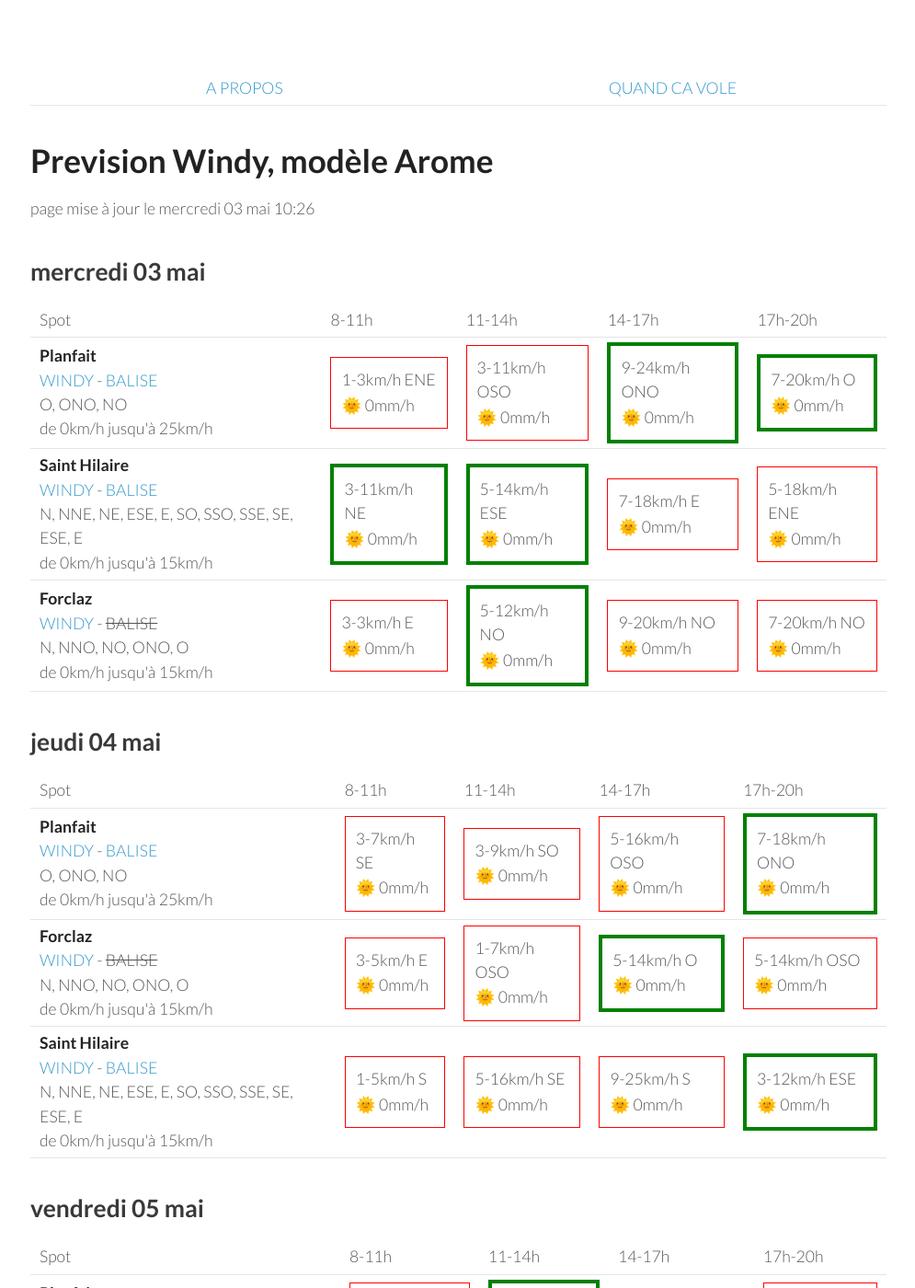
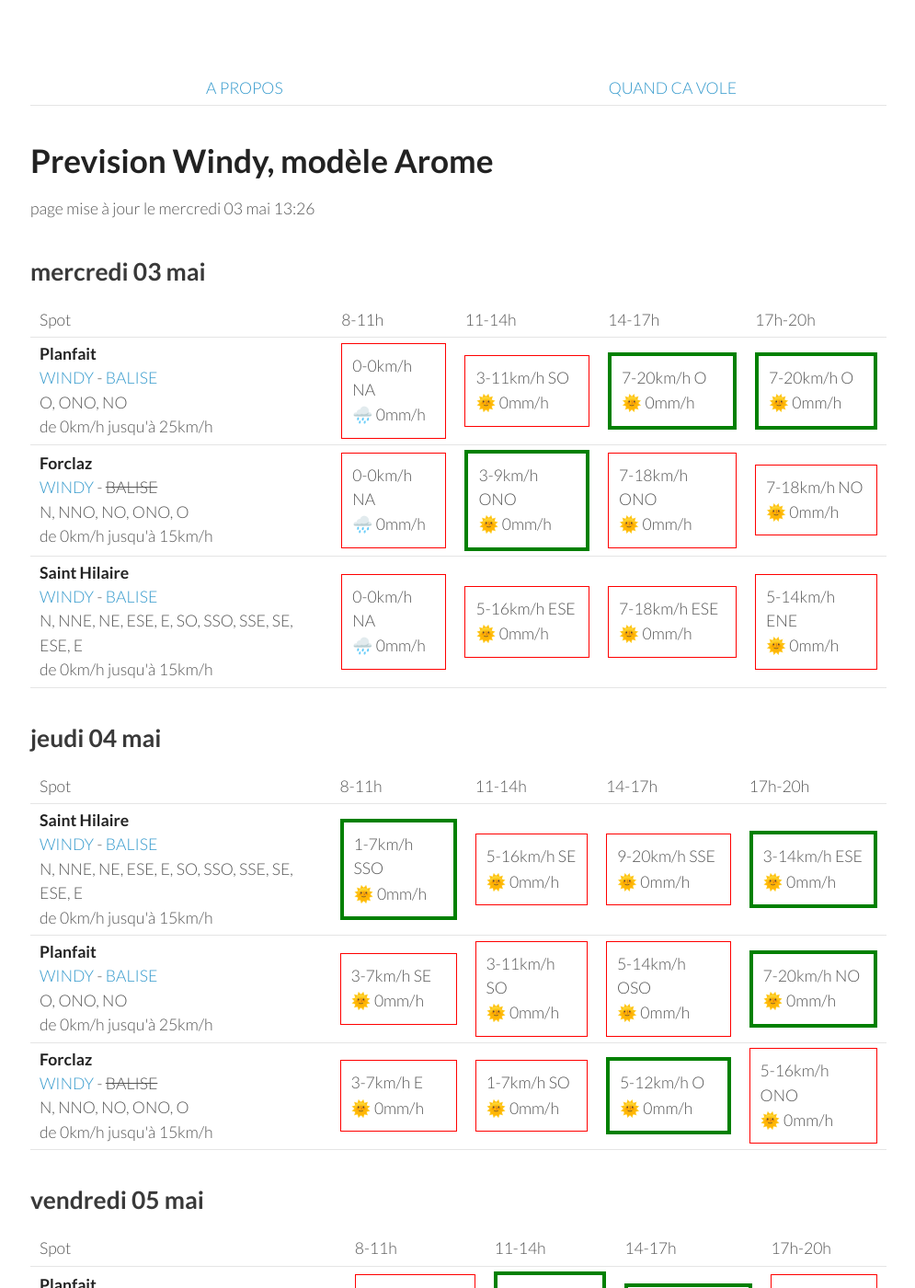
Before and after one commit to parapente-dans-le-nord/parapente-dans-le-nord.github.io, a Jekyll site: the page built from alpes_nord.markdown, in a window 1280 px wide and 1400 px high. Shown: the whole window at 92% size, without its empty margins (25-1020 px from the left). Built offline with Jekyll 4.4.1, drawn with Linux system fonts in a browser that asks for light colours; some of the changed text lies outside the part shown.

Commit message:
update index.markdown

```diff
--- a/alpes_nord.markdown
+++ b/alpes_nord.markdown
@@ -7,7 +7,7 @@ title:  "Tous les spots"
 {: .links}
 
 # Prevision Windy, modèle Arome
-page mise à jour le mercredi 03 mai 10:26
+page mise à jour le mercredi 03 mai 13:26
 
 ## mercredi 03 mai
 
@@ -24,31 +24,28 @@ page mise à jour le mercredi 03 mai 10:26
 <tr>
         <td><strong>Planfait</strong><br><a href="https://windy.com/45.853/6.223?45.415,6.223,8">WINDY</a> - <span class=""><a href="https://www.openwindmap.org/PP496">BALISE</a> </span><br> <span class="vent-favorable">O, ONO, NO</span><br><span class="force-vent">de 0km/h jusqu'à 25km/h</span> </td>
 
-            <td><div class="not-flyable"><p>1-3km/h ENE</p><p>🌞 0mm/h</p></div></td>
-            <td><div class="not-flyable"><p>3-11km/h OSO</p><p>🌞 0mm/h</p></div></td>
-            <td><div class="flyable"><p>9-24km/h ONO</p><p>🌞 0mm/h</p></div></td>
+            <td><div class="not-flyable"><p>0-0km/h NA</p><p>🌧️ 0mm/h</p></div></td>
+            <td><div class="not-flyable"><p>3-11km/h SO</p><p>🌞 0mm/h</p></div></td>
+            <td><div class="flyable"><p>7-20km/h O</p><p>🌞 0mm/h</p></div></td>
             <td><div class="flyable"><p>7-20km/h O</p><p>🌞 0mm/h</p></div></td>
 
+    </tr>
+<tr>
+        <td><strong>Forclaz</strong><br><a href="https://windy.com/45.814/6.247?45.375,6.246,8,m:eVwaglz">WINDY</a> - <span class="no-balise"> BALISE </span><br> <span class="vent-favorable">N, NNO, NO, ONO, O</span><br><span class="force-vent">de 0km/h jusqu'à 15km/h</span> </td>
+
+            <td><div class="not-flyable"><p>0-0km/h NA</p><p>🌧️ 0mm/h</p></div></td>
+            <td><div class="flyable"><p>3-9km/h ONO</p><p>🌞 0mm/h</p></div></td>
+            <td><div class="not-flyable"><p>7-18km/h ONO</p><p>🌞 0mm/h</p></div></td>
+            <td><div class="not-flyable"><p>7-18km/h NO</p><p>🌞 0mm/h</p></div></td>
 
     </tr>
 <tr>
         <td><strong>Saint Hilaire</strong><br><a href="https://windy.com/45.307/5.888?45.087,5.889,9,m:eUFagkX">WINDY</a> - <span class=""><a href="http://www.balisemeteo.com/balise.php?idBalise=61">BALISE</a> </span><br> <span class="vent-favorable">N, NNE, NE, ESE, E, SO, SSO, SSE, SE, ESE, E</span><br><span class="force-vent">de 0km/h jusqu'à 15km/h</span> </td>
 
-            <td><div class="flyable"><p>3-11km/h NE</p><p>🌞 0mm/h</p></div></td>
-            <td><div class="flyable"><p>5-14km/h ESE</p><p>🌞 0mm/h</p></div></td>
-            <td><div class="not-flyable"><p>7-18km/h E</p><p>🌞 0mm/h</p></div></td>
-            <td><div class="not-flyable"><p>5-18km/h ENE</p><p>🌞 0mm/h</p></div></td>
-
-
-    </tr>
-<tr>
-        <td><strong>Forclaz</strong><br><a href="https://windy.com/45.814/6.247?45.375,6.246,8,m:eVwaglz">WINDY</a> - <span class="no-balise"> BALISE </span><br> <span class="vent-favorable">N, NNO, NO, ONO, O</span><br><span class="force-vent">de 0km/h jusqu'à 15km/h</span> </td>
-
-            <td><div class="not-flyable"><p>3-3km/h E</p><p>🌞 0mm/h</p></div></td>
-            <td><div class="flyable"><p>5-12km/h NO</p><p>🌞 0mm/h</p></div></td>
-            <td><div class="not-flyable"><p>9-20km/h NO</p><p>🌞 0mm/h</p></div></td>
-            <td><div class="not-flyable"><p>7-20km/h NO</p><p>🌞 0mm/h</p></div></td>
-
+            <td><div class="not-flyable"><p>0-0km/h NA</p><p>🌧️ 0mm/h</p></div></td>
+            <td><div class="not-flyable"><p>5-16km/h ESE</p><p>🌞 0mm/h</p></div></td>
+            <td><div class="not-flyable"><p>7-18km/h ESE</p><p>🌞 0mm/h</p></div></td>
+            <td><div class="not-flyable"><p>5-14km/h ENE</p><p>🌞 0mm/h</p></div></td>
 
     </tr>
 
@@ -68,32 +65,32 @@ page mise à jour le mercredi 03 mai 10:26
       <td>17h-20h</td>
     </tr>
 <tr>
+        <td><strong>Saint Hilaire</strong><br><a href="https://windy.com/45.307/5.888?45.087,5.889,9,m:eUFagkX">WINDY</a> - <span class=""><a href="http://www.balisemeteo.com/balise.php?idBalise=61">BALISE</a> </span><br> <span class="vent-favorable">N, NNE, NE, ESE, E, SO, SSO, SSE, SE, ESE, E</span><br><span class="force-vent">de 0km/h jusqu'à 15km/h</span> </td>
+
+            <td><div class="flyable"><p>1-7km/h SSO</p><p>🌞 0mm/h</p></div></td>
+            <td><div class="not-flyable"><p>5-16km/h SE</p><p>🌞 0mm/h</p></div></td>
+            <td><div class="not-flyable"><p>9-20km/h SSE</p><p>🌞 0mm/h</p></div></td>
+            <td><div class="flyable"><p>3-14km/h ESE</p><p>🌞 0mm/h</p></div></td>
+
+
+    </tr>
+<tr>
         <td><strong>Planfait</strong><br><a href="https://windy.com/45.853/6.223?45.415,6.223,8">WINDY</a> - <span class=""><a href="https://www.openwindmap.org/PP496">BALISE</a> </span><br> <span class="vent-favorable">O, ONO, NO</span><br><span class="force-vent">de 0km/h jusqu'à 25km/h</span> </td>
 
             <td><div class="not-flyable"><p>3-7km/h SE</p><p>🌞 0mm/h</p></div></td>
-            <td><div class="not-flyable"><p>3-9km/h SO</p><p>🌞 0mm/h</p></div></td>
-            <td><div class="not-flyable"><p>5-16km/h OSO</p><p>🌞 0mm/h</p></div></td>
-            <td><div class="flyable"><p>7-18km/h ONO</p><p>🌞 0mm/h</p></div></td>
+            <td><div class="not-flyable"><p>3-11km/h SO</p><p>🌞 0mm/h</p></div></td>
+            <td><div class="not-flyable"><p>5-14km/h OSO</p><p>🌞 0mm/h</p></div></td>
+            <td><div class="flyable"><p>7-20km/h NO</p><p>🌞 0mm/h</p></div></td>
 
 
     </tr>
 <tr>
         <td><strong>Forclaz</strong><br><a href="https://windy.com/45.814/6.247?45.375,6.246,8,m:eVwaglz">WINDY</a> - <span class="no-balise"> BALISE </span><br> <span class="vent-favorable">N, NNO, NO, ONO, O</span><br><span class="force-vent">de 0km/h jusqu'à 15km/h</span> </td>
 
-            <td><div class="not-flyable"><p>3-5km/h E</p><p>🌞 0mm/h</p></div></td>
-            <td><div class="not-flyable"><p>1-7km/h OSO</p><p>🌞 0mm/h</p></div></td>
-            <td><div class="flyable"><p>5-14km/h O</p><p>🌞 0mm/h</p></div></td>
-            <td><div class="not-flyable"><p>5-14km/h OSO</p><p>🌞 0mm/h</p></div></td>
-
-
-    </tr>
-<tr>
-        <td><strong>Saint Hilaire</strong><br><a href="https://windy.com/45.307/5.888?45.087,5.889,9,m:eUFagkX">WINDY</a> - <span class=""><a href="http://www.balisemeteo.com/balise.php?idBalise=61">BALISE</a> </span><br> <span class="vent-favorable">N, NNE, NE, ESE, E, SO, SSO, SSE, SE, ESE, E</span><br><span class="force-vent">de 0km/h jusqu'à 15km/h</span> </td>
-
-            <td><div class="not-flyable"><p>1-5km/h S</p><p>🌞 0mm/h</p></div></td>
-            <td><div class="not-flyable"><p>5-16km/h SE</p><p>🌞 0mm/h</p></div></td>
-            <td><div class="not-flyable"><p>9-25km/h S</p><p>🌞 0mm/h</p></div></td>
-            <td><div class="flyable"><p>3-12km/h ESE</p><p>🌞 0mm/h</p></div></td>
+            <td><div class="not-flyable"><p>3-7km/h E</p><p>🌞 0mm/h</p></div></td>
+            <td><div class="not-flyable"><p>1-7km/h SO</p><p>🌞 0mm/h</p></div></td>
+            <td><div class="flyable"><p>5-12km/h O</p><p>🌞 0mm/h</p></div></td>
+            <td><div class="not-flyable"><p>5-16km/h ONO</p><p>🌞 0mm/h</p></div></td>
 
 
     </tr>
@@ -116,10 +113,10 @@ page mise à jour le mercredi 03 mai 10:26
 <tr>
         <td><strong>Planfait</strong><br><a href="https://windy.com/45.853/6.223?45.415,6.223,8">WINDY</a> - <span class=""><a href="https://www.openwindmap.org/PP496">BALISE</a> </span><br> <span class="vent-favorable">O, ONO, NO</span><br><span class="force-vent">de 0km/h jusqu'à 25km/h</span> </td>
 
-            <td><div class="not-flyable"><p>7-22km/h ESE</p><p>🌞 0mm/h</p></div></td>
-            <td><div class="flyable"><p>3-24km/h O</p><p>🌞 0mm/h</p></div></td>
-            <td><div class="flyable"><p>5-25km/h O</p><p>🌞 0mm/h</p></div></td>
-            <td><div class="not-flyable"><p>3-35km/h SO</p><p>🌧 2.6mm/h</p></div></td>
+            <td><div class="not-flyable"><p>5-20km/h ESE</p><p>🌞 0mm/h</p></div></td>
+            <td><div class="flyable"><p>3-20km/h O</p><p>🌞 0mm/h</p></div></td>
+            <td><div class="flyable"><p>3-22km/h O</p><p>🌞 0mm/h</p></div></td>
+            <td><div class="not-flyable"><p>1-27km/h O</p><p>🌧 2.2mm/h</p></div></td>
 
 
     </tr>
@@ -163,9 +160,9 @@ page mise à jour le mercredi 03 mai 10:26
         <td><strong>Planfait</strong><br><a href="https://windy.com/45.853/6.223?45.415,6.223,8">WINDY</a> - <span class=""><a href="https://www.openwindmap.org/PP496">BALISE</a> </span><br> <span class="vent-favorable">O, ONO, NO</span><br><span class="force-vent">de 0km/h jusqu'à 25km/h</span> </td>
 
             <td><div class="not-flyable"><p>5-18km/h ESE</p><p>🌞 0mm/h</p></div></td>
-            <td><div class="not-flyable"><p>1-20km/h SO</p><p>🌞 0mm/h</p></div></td>
-            <td><div class="not-flyable"><p>3-27km/h OSO</p><p>🌞 0mm/h</p></div></td>
-            <td><div class="not-flyable"><p>5-27km/h OSO</p><p>🌞 0mm/h</p></div></td>
+            <td><div class="not-flyable"><p>1-20km/h S</p><p>🌞 0mm/h</p></div></td>
+            <td><div class="not-flyable"><p>5-27km/h O</p><p>🌞 0mm/h</p></div></td>
+            <td><div class="not-flyable"><p>5-29km/h O</p><p>🌞 0mm/h</p></div></td>
 
 
     </tr>
@@ -208,10 +205,10 @@ page mise à jour le mercredi 03 mai 10:26
 <tr>
         <td><strong>Planfait</strong><br><a href="https://windy.com/45.853/6.223?45.415,6.223,8">WINDY</a> - <span class=""><a href="https://www.openwindmap.org/PP496">BALISE</a> </span><br> <span class="vent-favorable">O, ONO, NO</span><br><span class="force-vent">de 0km/h jusqu'à 25km/h</span> </td>
 
-            <td><div class="not-flyable"><p>1-16km/h SSE</p><p>🌞 0mm/h</p></div></td>
-            <td><div class="flyable"><p>1-18km/h ONO</p><p>🌧 0.2mm/h</p></div></td>
-            <td><div class="flyable"><p>1-18km/h ONO</p><p>🌧 0.4mm/h</p></div></td>
-            <td><div class="flyable"><p>3-24km/h O</p><p>🌧 1.3mm/h</p></div></td>
+            <td><div class="not-flyable"><p>3-20km/h ESE</p><p>🌧 0.3mm/h</p></div></td>
+            <td><div class="not-flyable"><p>7-27km/h O</p><p>🌞 0mm/h</p></div></td>
+            <td><div class="not-flyable"><p>1-37km/h O</p><p>🌧 0.8mm/h</p></div></td>
+            <td><div class="flyable"><p>5-22km/h O</p><p>🌧 0.8mm/h</p></div></td>
 
 
     </tr>
@@ -252,6 +249,16 @@ page mise à jour le mercredi 03 mai 10:26
       <td>17h-20h</td>
     </tr>
 <tr>
+        <td><strong>Planfait</strong><br><a href="https://windy.com/45.853/6.223?45.415,6.223,8">WINDY</a> - <span class=""><a href="https://www.openwindmap.org/PP496">BALISE</a> </span><br> <span class="vent-favorable">O, ONO, NO</span><br><span class="force-vent">de 0km/h jusqu'à 25km/h</span> </td>
+
+            <td><div class="not-flyable"><p>1-11km/h E</p><p>🌞 0mm/h</p></div></td>
+            <td><div class="flyable"><p>5-20km/h ONO</p><p>🌧 0.3mm/h</p></div></td>
+            <td><div class="not-flyable"><p>5-27km/h ONO</p><p>🌧 0.4mm/h</p></div></td>
+            <td><div class="not-flyable"><p>5-27km/h ONO</p><p>🌞 0mm/h</p></div></td>
+
+
+    </tr>
+<tr>
         <td><strong>Saint Hilaire</strong><br><a href="https://windy.com/45.307/5.888?45.087,5.889,9,m:eUFagkX">WINDY</a> - <span class=""><a href="http://www.balisemeteo.com/balise.php?idBalise=61">BALISE</a> </span><br> <span class="vent-favorable">N, NNE, NE, ESE, E, SO, SSO, SSE, SE, ESE, E</span><br><span class="force-vent">de 0km/h jusqu'à 15km/h</span> </td>
 
             <td><div class="not-flyable"><p>5-31km/h NE</p><p>🌞 0mm/h</p></div></td>
```
